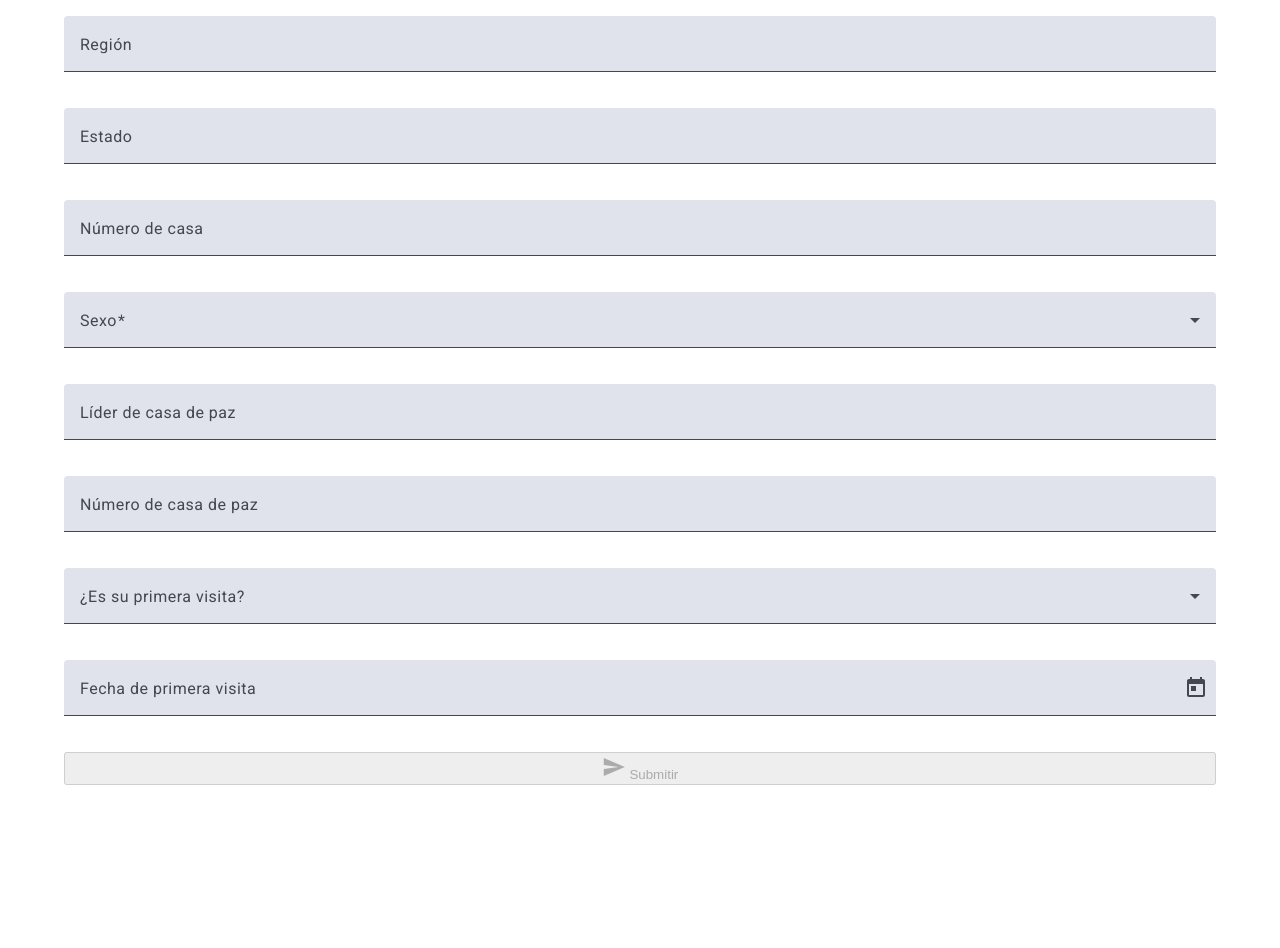
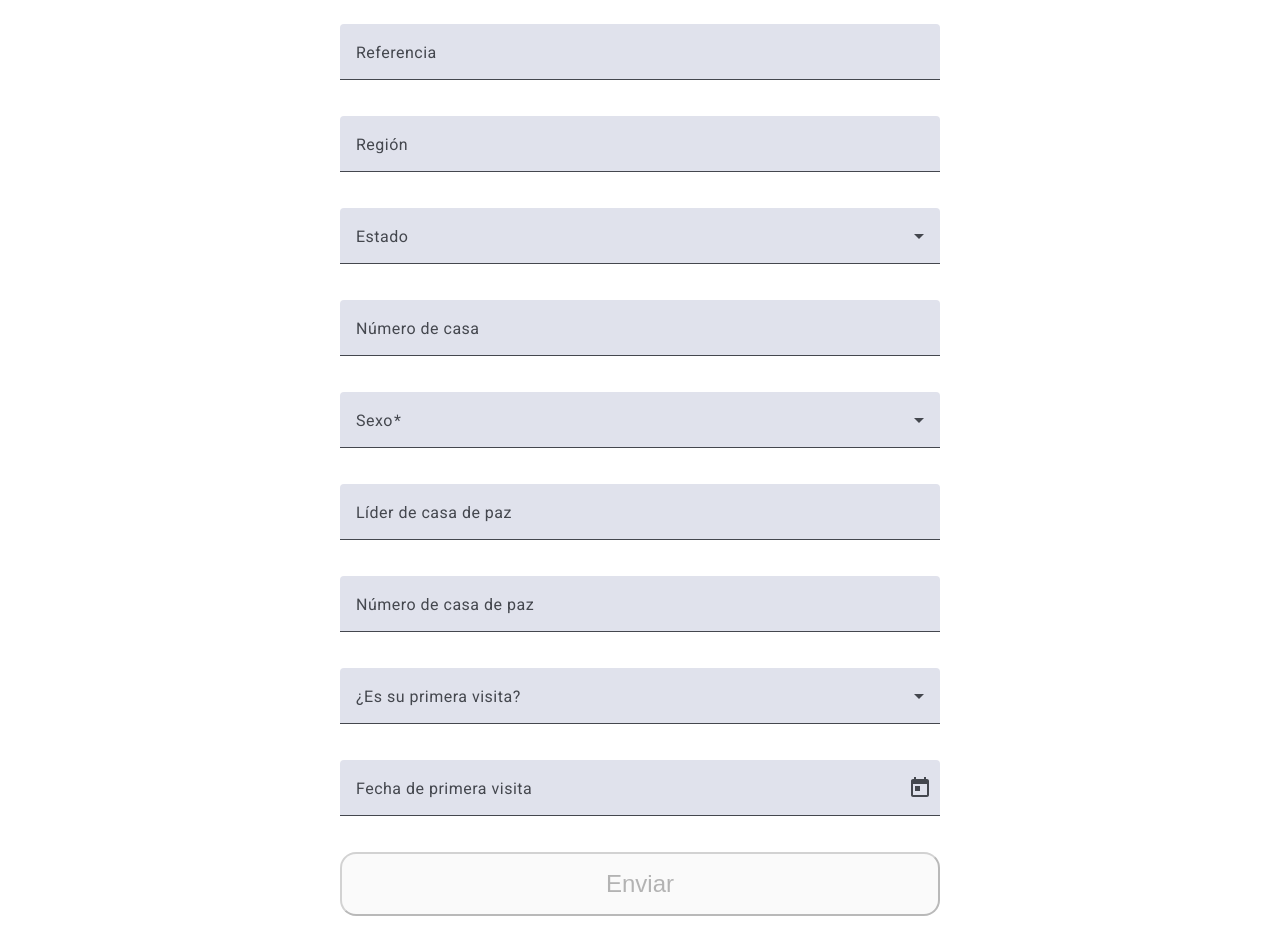
Before and after one commit to VHIzq/frontend, an Angular app: page /registry-form in a window 1280 px wide. Shown: the part 920-1868 px from the top of the page. Before the commit the page ends 1721 px from the top, so only its background shows below. Built offline with nearby package versions, Linux system fonts and the light colour scheme.

Commit message:
fix layout form

```diff
--- /dev/null
+++ b/src/app/registry-form/components/registry-form/mexican-states.data.ts
@@ -0,0 +1,36 @@
+export function getRepublicStates(): string[] {
+  return [
+    'Aguascalientes',
+    'Baja California',
+    'Baja California Sur',
+    'Campeche',
+    'Chiapas',
+    'Chihuahua',
+    'Ciudad de México',
+    'Coahuila',
+    'Colima',
+    'Durango',
+    'Estado de México',
+    'Guanajuato',
+    'Guerrero',
+    'Hidalgo',
+    'Jalisco',
+    'Michoacán',
+    'Morelos',
+    'Nayarit',
+    'Nuevo León',
+    'Oaxaca',
+    'Puebla',
+    'Querétaro',
+    'Quintana Roo',
+    'San Luis Potosí',
+    'Sinaloa',
+    'Sonora',
+    'Tabasco',
+    'Tamaulipas',
+    'Tlaxcala',
+    'Veracruz',
+    'Yucatán',
+    'Zacatecas',
+  ];
+}
--- a/src/app/registry-form/components/registry-form/registry-form.component.html
+++ b/src/app/registry-form/components/registry-form/registry-form.component.html
@@ -1,7 +1,8 @@
 <div class="lra-registry-form">
-  <form class="area-form" [formGroup]="registryForm">
+  <h2 class="area-title">Registro de almas nuevas</h2>
+  <form class="area-form" [formGroup]="registryForm" (ngSubmit)="handleOnSubmit()" >
     <!-- Nombre -->
-    <mat-form-field class="example-full-width">
+    <mat-form-field>
       <mat-label>Nombre</mat-label>
       <input
         matInput
@@ -17,7 +18,7 @@
     </mat-form-field>
 
     <!-- Apellido paterno -->
-    <mat-form-field class="example-full-width">
+    <mat-form-field>
       <mat-label>Apellido paterno</mat-label>
       <input
         matInput
@@ -32,7 +33,7 @@
     </mat-form-field>
 
     <!-- Apellido materno -->
-    <mat-form-field class="example-full-width">
+    <mat-form-field>
       <mat-label>Apellido materno</mat-label>
       <input
         matInput
@@ -42,7 +43,7 @@
     </mat-form-field>
 
     <!-- Edad -->
-    <mat-form-field class="example-full-width">
+    <mat-form-field>
       <mat-label>Edad</mat-label>
       <input matInput formControlName="age" type="number" placeholder="Edad" />
       <mat-error *ngIf="registryForm.get('age')?.hasError('min')">
@@ -54,7 +55,7 @@
     </mat-form-field>
 
     <!-- Email -->
-    <mat-form-field class="example-full-width">
+    <mat-form-field>
       <mat-label>Email</mat-label>
       <input
         matInput
@@ -71,7 +72,7 @@
     </mat-form-field>
 
     <!-- Teléfono -->
-    <mat-form-field class="example-full-width">
+    <mat-form-field>
       <mat-label>Teléfono celular</mat-label>
       <input
         matInput
@@ -84,13 +85,13 @@
     </mat-form-field>
 
     <!-- Calle -->
-    <mat-form-field class="example-full-width">
+    <mat-form-field>
       <mat-label>Calle</mat-label>
       <input matInput formControlName="street" placeholder="Calle" />
     </mat-form-field>
 
     <!-- Número de calle -->
-    <mat-form-field class="example-full-width">
+    <mat-form-field>
       <mat-label>Número de calle</mat-label>
       <input
         matInput
@@ -100,7 +101,7 @@
     </mat-form-field>
 
     <!-- Código postal -->
-    <mat-form-field class="example-full-width">
+    <mat-form-field>
       <mat-label>Código postal</mat-label>
       <input matInput formControlName="zipCode" placeholder="Código postal" />
       <mat-error *ngIf="registryForm.get('zipCode')?.hasError('pattern')">
@@ -109,7 +110,7 @@
     </mat-form-field>
 
     <!-- Referencia -->
-    <mat-form-field class="example-full-width">
+    <mat-form-field>
       <mat-label>Referencia</mat-label>
       <input
         matInput
@@ -119,19 +120,23 @@
     </mat-form-field>
 
     <!-- Región -->
-    <mat-form-field class="example-full-width">
+    <mat-form-field>
       <mat-label>Región</mat-label>
       <input matInput formControlName="region" placeholder="Región" />
     </mat-form-field>
 
     <!-- Estado -->
-    <mat-form-field class="example-full-width">
+    <mat-form-field>
       <mat-label>Estado</mat-label>
-      <input matInput formControlName="state" placeholder="Estado" />
+      <mat-select formControlName="state">
+        <mat-option *ngFor="let estado of STATES" [value]="estado">
+          {{ estado }}
+        </mat-option>
+      </mat-select>
     </mat-form-field>
 
     <!-- Número de casa -->
-    <mat-form-field class="example-full-width">
+    <mat-form-field>
       <mat-label>Número de casa</mat-label>
       <input
         matInput
@@ -141,7 +146,7 @@
     </mat-form-field>
 
     <!-- Sexo -->
-    <mat-form-field class="example-full-width">
+    <mat-form-field>
       <mat-label>Sexo</mat-label>
       <mat-select formControlName="sex">
         <mat-option value="M">Masculino</mat-option>
@@ -153,7 +158,7 @@
     </mat-form-field>
 
     <!-- Líder de casa de paz -->
-    <mat-form-field class="example-full-width">
+    <mat-form-field>
       <mat-label>Líder de casa de paz</mat-label>
       <input
         matInput
@@ -163,7 +168,7 @@
     </mat-form-field>
 
     <!-- Número de casa de paz -->
-    <mat-form-field class="example-full-width">
+    <mat-form-field>
       <mat-label>Número de casa de paz</mat-label>
       <input
         matInput
@@ -173,7 +178,7 @@
     </mat-form-field>
 
     <!-- ¿Primera visita? -->
-    <mat-form-field class="example-full-width">
+    <mat-form-field>
       <mat-label>¿Es su primera visita?</mat-label>
       <mat-select formControlName="isFirstTimeVisit">
         <mat-option [value]="true">Sí</mat-option>
@@ -182,7 +187,7 @@
     </mat-form-field>
 
     <!-- Fecha de primera visita -->
-    <mat-form-field class="example-full-width">
+    <mat-form-field>
       <mat-label>Fecha de primera visita</mat-label>
       <input
         matInput
@@ -194,9 +199,14 @@
       <mat-datepicker #picker></mat-datepicker>
     </mat-form-field>
 
-    <button type="submit" matButton="filled" color="primary" [disabled]="registryForm.invalid">
-      <mat-icon>send</mat-icon>
-      Submitir
+    <button
+      type="submit"
+      matButton="filled"
+      class="area-submit"
+      color="primary"
+      [disabled]="registryForm.invalid"
+    >
+      Enviar
     </button>
   </form>
 </div>
--- a/src/app/registry-form/components/registry-form/registry-form.component.scss
+++ b/src/app/registry-form/components/registry-form/registry-form.component.scss
@@ -1,12 +1,29 @@
 .lra-registry-form {
-  height: 100%;
-  width: 90%;
-  margin: 0 auto;
-  padding: 16px;
+  display: grid;
+  grid-template-areas:
+    " title "
+    " form  ";
+  gap: 1rem;
+  grid-template-rows: min-content auto;
+
+  .area-title {
+    grid-area:  title;
+    justify-self: center;
+  }
 
   .area-form {
+    grid-area: form;
     display: flex;
     flex-direction: column;
-    gap: 16px;
+    row-gap: 1rem;
+    max-width: 600px;
+    margin: 32px auto;
+    width: 90%;
+
+    .area-submit {
+      padding: 1rem;
+      font-size: 1.5rem;
+      border-radius: 16px;
+    }
   }
 }
--- a/src/app/registry-form/components/registry-form/registry-form.component.ts
+++ b/src/app/registry-form/components/registry-form/registry-form.component.ts
@@ -11,6 +11,7 @@ import { MatDatepickerModule } from '@angular/material/datepicker';
 import { MatSelectModule } from '@angular/material/select';
 import { MatIconModule } from '@angular/material/icon';
 import { CommonModule } from '@angular/common';
+import { getRepublicStates } from './mexican-states.data';
 
 @Component({
   selector: 'lra-registry-form',
@@ -30,6 +31,7 @@ import { CommonModule } from '@angular/common';
 })
 export class RegistryFormComponent implements OnInit {
   registryForm!: FormGroup;
+  STATES = getRepublicStates()
 
   private fb = inject(FormBuilder);
 
```
